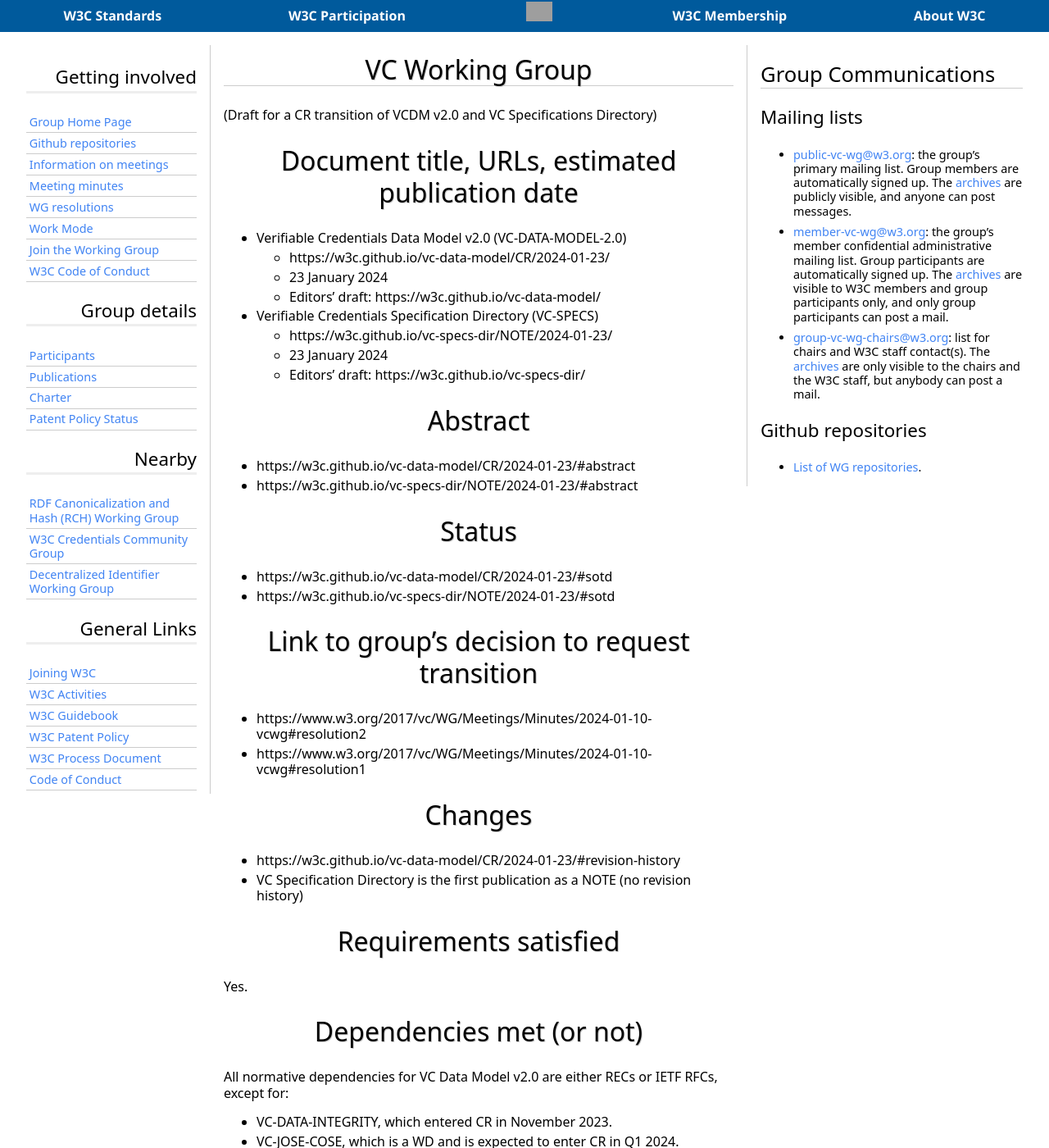
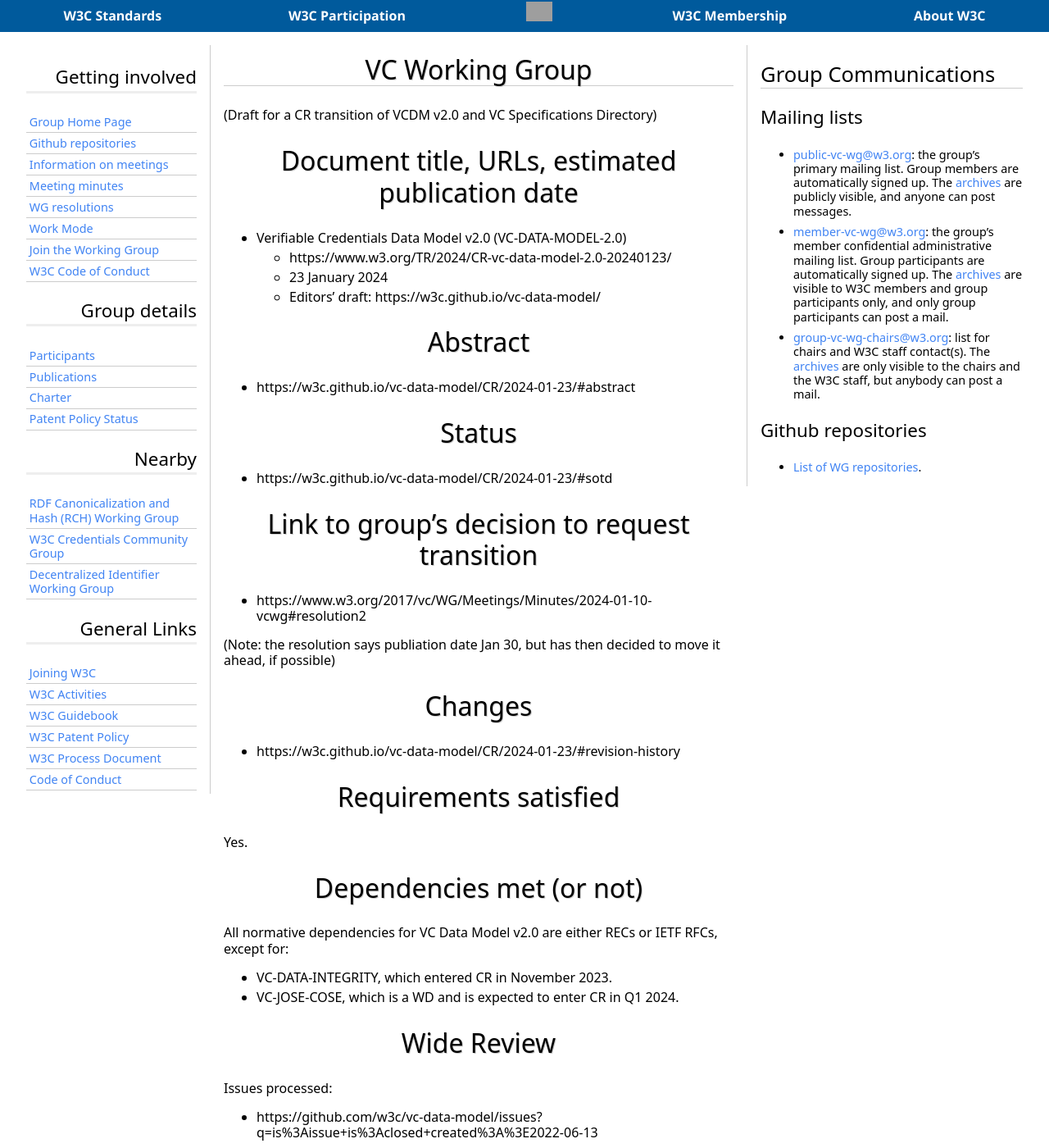
Before and after one commit to w3c/verifiable-credentials, a Jekyll site: the page built from admin/CR-vcdm-Jan-2024/Approval_request.md, in a window 1280 px wide and 1400 px high. Shown: the whole window at 82% size. Built offline with Jekyll 4.4.1, drawn with Linux system fonts in a browser that asks for light colours; some web fonts are replaced; our own code applies the rules of GitHub Pages for plain Markdown files; some of the changed text lies outside the part shown; grey boxes are pictures that could not be loaded.

Commit message:
Update of some admin files

```diff
--- a/admin/CR-vcdm/Approval_request.md
+++ b/admin/CR-vcdm-Jan-2024/Approval_request.md
@@ -3,34 +3,27 @@
 # Document title, URLs, estimated publication date
 
 - Verifiable Credentials Data Model v2.0 (VC-DATA-MODEL-2.0)
-  - https://w3c.github.io/vc-data-model/CR/2024-01-23/
+  - https://www.w3.org/TR/2024/CR-vc-data-model-2.0-20240123/
   - 23 January 2024
   - Editors' draft: https://w3c.github.io/vc-data-model/
-
-- Verifiable Credentials Specification Directory (VC-SPECS)
-  - https://w3c.github.io/vc-specs-dir/NOTE/2024-01-23/
-  - 23 January 2024
-  - Editors' draft: https://w3c.github.io/vc-specs-dir/
 
 # Abstract
 
 - https://w3c.github.io/vc-data-model/CR/2024-01-23/#abstract
-- https://w3c.github.io/vc-specs-dir/NOTE/2024-01-23/#abstract
 
 # Status
 
 - https://w3c.github.io/vc-data-model/CR/2024-01-23/#sotd
-- https://w3c.github.io/vc-specs-dir/NOTE/2024-01-23/#sotd
 
 # Link to group's decision to request transition
 
 - https://www.w3.org/2017/vc/WG/Meetings/Minutes/2024-01-10-vcwg#resolution2
-- https://www.w3.org/2017/vc/WG/Meetings/Minutes/2024-01-10-vcwg#resolution1
+
+(Note: the resolution says publiation date Jan 30, but has then decided to move it ahead, if possible)
 
 # Changes
 
 - https://w3c.github.io/vc-data-model/CR/2024-01-23/#revision-history
-- VC Specification Directory is the first publication as a NOTE (no revision history)
 
 # Requirements satisfied
 
@@ -47,11 +40,9 @@
 
 Issues processed:
 - https://github.com/w3c/vc-data-model/issues?q=is%3Aissue+is%3Aclosed+created%3A%3E2022-06-13
-- https://github.com/w3c/vc-specs-dir/issues?q=is%3Aissue+is%3Aclosed+created%3A%3E2022-06-13
 
 PRs processed:
 - https://github.com/w3c/vc-data-model/pulls?q=is%3Aissue+is%3Aclosed+created%3A%3E2022-06-13
-- https://github.com/w3c/vc-specs-dir/pulls?q=is%3Aissue+is%3Aclosed+created%3A%3E2022-06-13
 
 Horizontal reviews (for VC-DATA-MODEL-2.0):
 * TAG: https://github.com/w3ctag/design-reviews/issues/860 (request timeout)
```
Also changed, not shown: other parts of admin/CR-vcdm-Jan-2024/Approval_request.md (+2 -2 lines), admin/CR-vcdm-Jan-2024/preliminary_publication_request.txt (added, +17 -0 lines), admin/NOTE-spec-dir-Jan-2024/Approval_request.md (added, +24 -0 lines).
